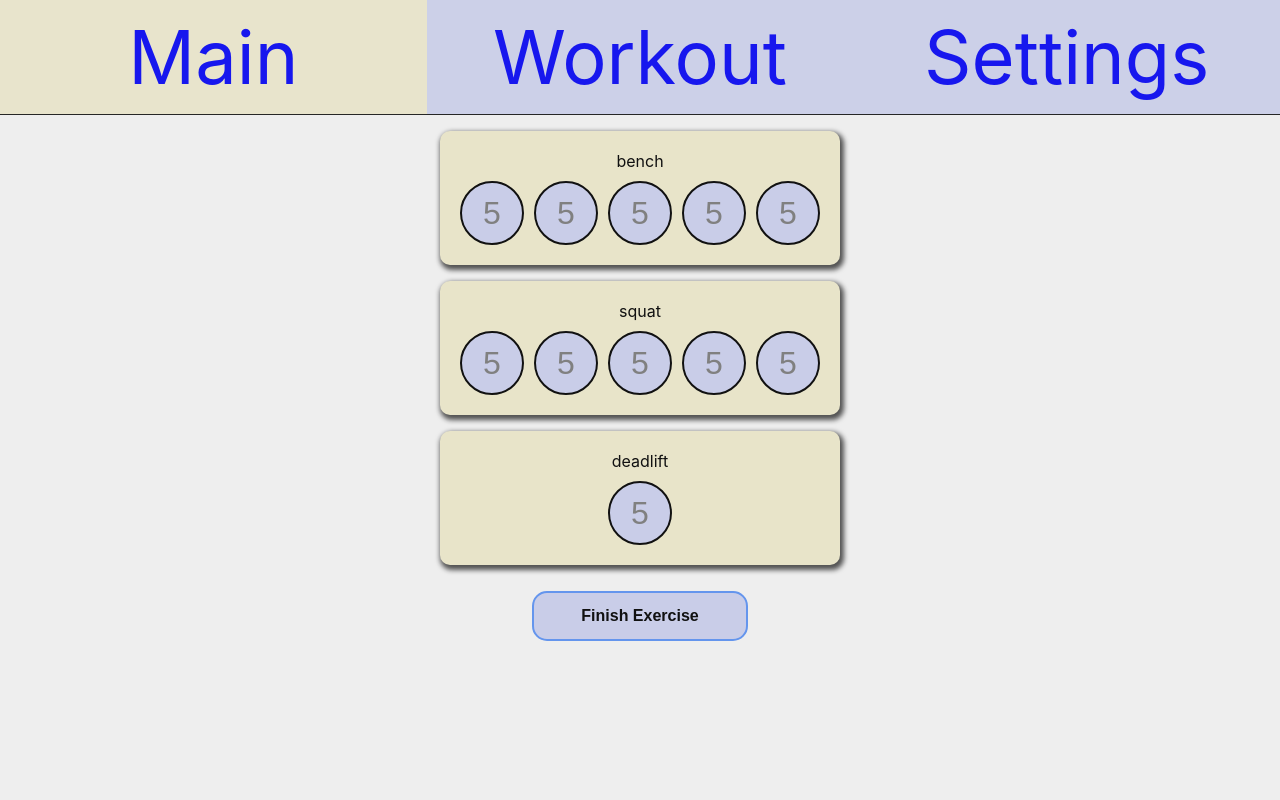
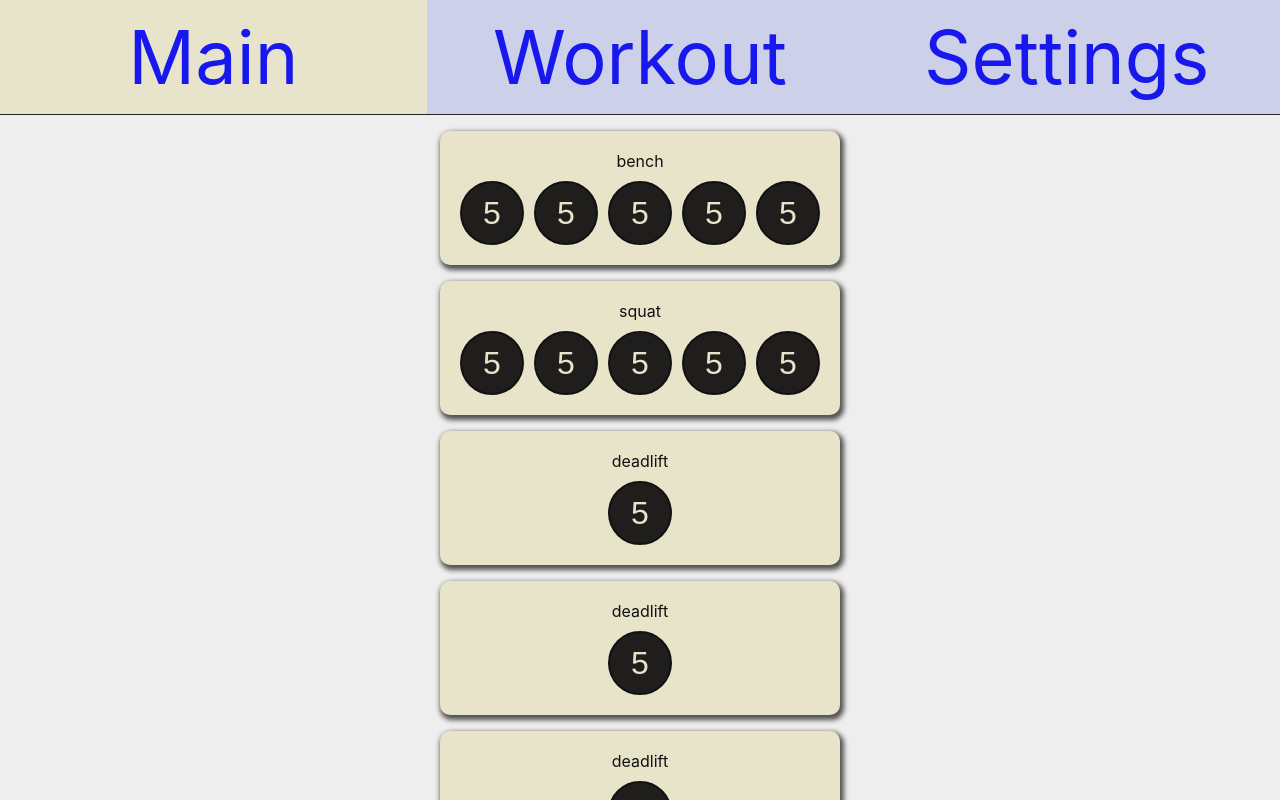
Before and after one commit to Sebosun/workout-app, a React (Create React App) app: page /workout in a window 1280 px wide. Built offline with nearby package versions, Linux system fonts and the light colour scheme.

Commit message:
recreating the Exercise array in a higher level component

```diff
--- a/src/App.css
+++ b/src/App.css
@@ -4,6 +4,8 @@
   /* --primary-color: purple; */
   --primary-color: hsl(38, 79%, 36%);
   --hover: hsl(40, 84%, 41%);
+
+  --ultramarine: rgb(64, 0, 255);
 }
 
 @media (prefers-color-scheme: light) {
@@ -14,6 +16,7 @@
     --secondary-color: #e8e4c9;
     --tetriary-color: #c9cde8;
     --hover: rgb(100, 129, 237);
+    --disabled: #201d1d;
   }
 }
 
--- a/src/App.js
+++ b/src/App.js
@@ -22,13 +22,12 @@ function App() {
   };
 
   // runs localstorage on app load, saves data in the settings
-  //
   useEffect(() => {
     const localStorage = readLocalStorage();
     if (localStorage.cooldown) {
       dispatch(settingsActions.changeCooldown(localStorage.cooldown));
     }
-  }, []);
+  }, [timerCooldown, dispatch]);
 
   useEffect(() => {
     if (timerActive) {
--- a/src/components/pages/WorkoutPage.js
+++ b/src/components/pages/WorkoutPage.js
@@ -4,6 +4,8 @@ import Workout from "../workout/Workout";
 const DUMMY_DATA = [
   { name: "bench", sets: 5, reps: 5 },
   { name: "squat", sets: 5, reps: 5 },
+  { name: "deadlift", sets: 1, reps: 5 },
+  { name: "deadlift", sets: 1, reps: 5 },
   { name: "deadlift", sets: 1, reps: 5 },
 ];
 
--- a/src/components/workout/Excercise.js
+++ b/src/components/workout/Excercise.js
@@ -1,3 +1,4 @@
+import { current } from "@reduxjs/toolkit";
 import React, { useState } from "react";
 import { useDispatch, useSelector } from "react-redux";
 import { timerActions } from "../../store/timer-slice";
@@ -8,18 +9,24 @@ import classes from "./Excercise.module.css";
 //   reps - how many repetitions of loops are there
 //   ex: 3 sets 8 reps => 3 * 8 => 3 times lift heavy thing 8 times in a row
 
+// TODO: rewrite this wiht settings-slice in redux.
+// I'm thinking take out this, map it in the level higher
+
+const state = (sets, reps) => {
+  let workObj = { reps: [], activated: [] };
+  for (let i = 0; i < sets; i++) {
+    workObj.reps.push(parseInt(reps));
+    workObj.activated.push(false);
+  }
+  return workObj;
+};
+
 const Exercise = (props) => {
   const cooldown = useSelector((state) => state.settings.cooldown);
   const dispatch = useDispatch();
-  const [currentWorkout, setCurrentWorkout] = useState(() => {
-    let workObj = { reps: [], activated: [] };
-
-    for (let i = 0; i < props.sets; i++) {
-      workObj.reps.push(parseInt(props.reps));
-      workObj.activated.push(false);
-    }
-
-    return workObj;
+  const [currentWorkout, setCurrentWorkout] = useState({
+    sets: props.sets,
+    completed: props.completed,
   });
 
   const handleReset = () => {
@@ -30,14 +37,14 @@ const Exercise = (props) => {
   const setsHandler = (position) => {
     setCurrentWorkout((prev) => {
       let newReps = [...prev.reps];
-      let newActi = [...prev.activated];
+      let newActi = [...prev.completed];
       //if gets to 0 reset back to 18
       // TODO: make it go to 0 and change display to an "error" -> if clicked again back to 18
 
       // start rest if we're activating the button for the first time
       if (
         prev.reps[position] === props.reps &&
-        prev.activated[position] === false
+        prev.completed[position] === false
       ) {
         newActi[position] = true;
         handleReset();
@@ -54,7 +61,7 @@ const Exercise = (props) => {
       } else {
         newReps[position] = newReps[position] - 1;
       }
-      return { activated: newActi, reps: newReps };
+      return { completed: newActi, reps: newReps };
     });
   };
 
@@ -64,22 +71,20 @@ const Exercise = (props) => {
       setsArr.push(
         <button
           key={i}
-          onClick={() => {
-            setsHandler(i);
-          }}
+          onClick={() => {}}
           className={`${classes.rep} ${
-            currentWorkout.activated[i] ? null : classes.disabled
+            currentWorkout.completed[i] ? null : classes.disabled
           }`}
         >
-          {currentWorkout.reps[i]}
+          {currentWorkout.sets[i]}
         </button>
       );
     }
     return setsArr;
   };
+  const sets = setsRender(props.sets.length);
 
-  const sets = setsRender(props.sets);
-
+  console.log(currentWorkout, sets);
   return <div className={classes.sets}>{sets}</div>;
 };
 
--- a/src/components/workout/Excercise.module.css
+++ b/src/components/workout/Excercise.module.css
@@ -10,8 +10,8 @@
 
   font-size: 2em;
 
-  color: var(--text-color);
-  background-color: var(--primary-color);
+  color: var(--primary-color);
+  background-color: var(--secondary-color);
 
   border-radius: 100%;
   border: 2px solid var(--text-color);
@@ -24,8 +24,8 @@
 }
 
 .disabled {
-  background-color: var(--tetriary-color);
-  color: grey;
+  background-color: var(--disabled);
+  color: var(--secondary-color);
 }
 
 @media (max-width: 600px) {
--- a/src/components/workout/RestTimer.js
+++ b/src/components/workout/RestTimer.js
@@ -1,13 +1,15 @@
 import React, { useEffect } from "react";
 import { useDispatch, useSelector } from "react-redux";
 import { timerActions } from "../../store/timer-slice";
+
+import classes from "./RestTimer.module.css";
 
 const RestTimer = ({ disableRest, className }) => {
   const dispatch = useDispatch();
   const timerRdx = useSelector((state) => state.timer.timer);
 
   return (
-    <div className={className}>
+    <div className={classes.timer}>
       <p>{timerRdx}</p>
     </div>
   );
--- /dev/null
+++ b/src/components/workout/RestTimer.module.css
@@ -0,0 +1,11 @@
+.timer {
+  margin: 0 5em;
+
+  font-size: 2em;
+  text-align: center;
+
+  border-radius: 8px;
+
+  color: var(--text-color);
+  background-color: var(--tetriary-color);
+}
--- a/src/components/workout/Workout.js
+++ b/src/components/workout/Workout.js
@@ -1,34 +1,65 @@
-import React from "react";
+import React, { useEffect, useState } from "react";
 import { useSelector } from "react-redux";
 
 import Card from "../ui/Card";
-import Button from "../ui/Button";
 
 import Excercise from "./Excercise";
 import RestTimer from "./RestTimer";
 
 import classes from "./Workout.module.css";
+import SubmitWorkout from "./SubmitWorkout";
 
 const Workout = (props) => {
   const active = useSelector((state) => state.timer.active);
+  const [workout, setWorkout] = useState([]);
 
   //TODO for later - generate as many "places" as the highest set exercise - maybe max 5 ?
   // but make those other extra exercises disabled and unintarractible
 
-  const exercisesMapped = props.data.map((item) => {
+  useEffect(() => {
+    function initWorkout() {
+      const dupas = props.data.map((item) => {
+        let workObj = { reps: [], activated: [] };
+        for (let i = 0; i < item.sets; i++) {
+          workObj.reps.push(parseInt(item.reps));
+          workObj.activated.push(false);
+        }
+
+        return {
+          name: item.name,
+          sets: [...workObj.reps],
+          setsCompleted: [...workObj.activated],
+          reps: item.reps,
+          weight: 0,
+        };
+      });
+      return dupas;
+    }
+
+    setWorkout(initWorkout());
+  }, []);
+
+  console.log(workout);
+
+  const exercisesMapped = workout.map((item, index) => {
     return (
-      <Card className={classes.exerciseWrapper}>
+      <Card key={index + item.name} className={classes.exerciseWrapper}>
         <div>{item.name}</div>
-        <Excercise sets={item.sets} reps={item.reps} />
+        <Excercise
+          index={index}
+          sets={item.sets}
+          completed={item.setsCompleted}
+          reps={item.reps}
+        />
       </Card>
     );
   });
 
   return (
     <main className={classes.wrapper}>
-      {active && <RestTimer className={classes.timer} />}
+      {active && <RestTimer />}
       {exercisesMapped}
-      <Button>Finish Exercise</Button>
+      <SubmitWorkout />
     </main>
   );
 };
```
